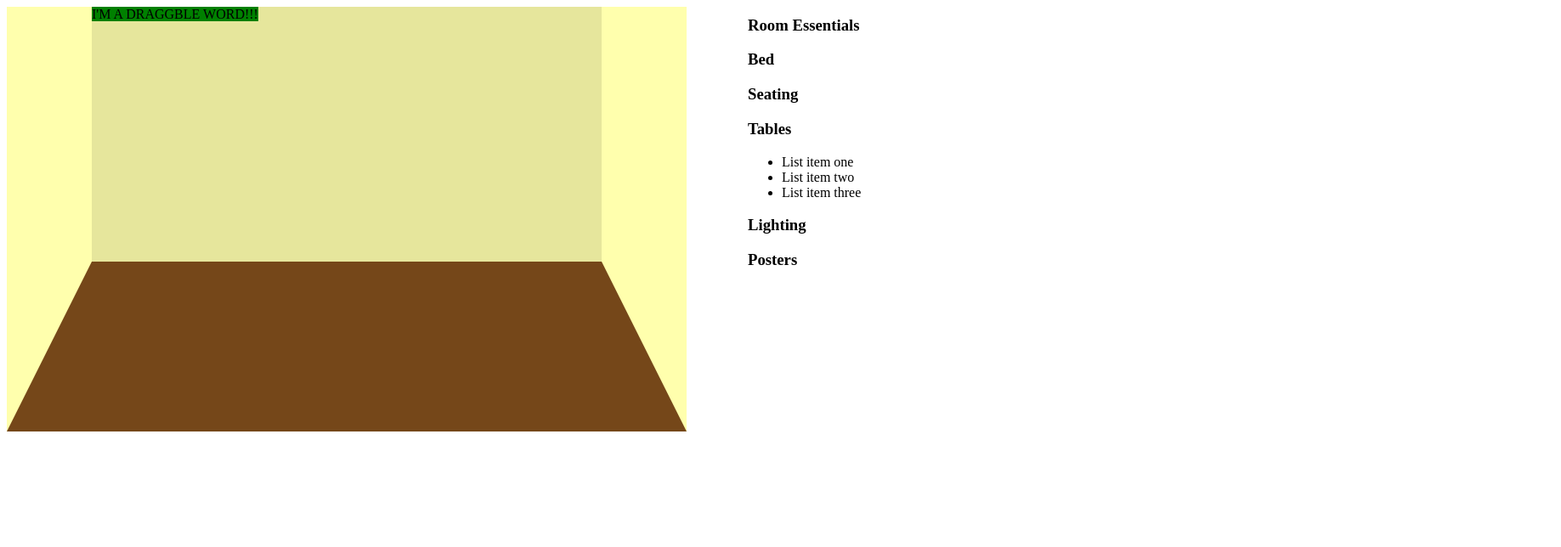
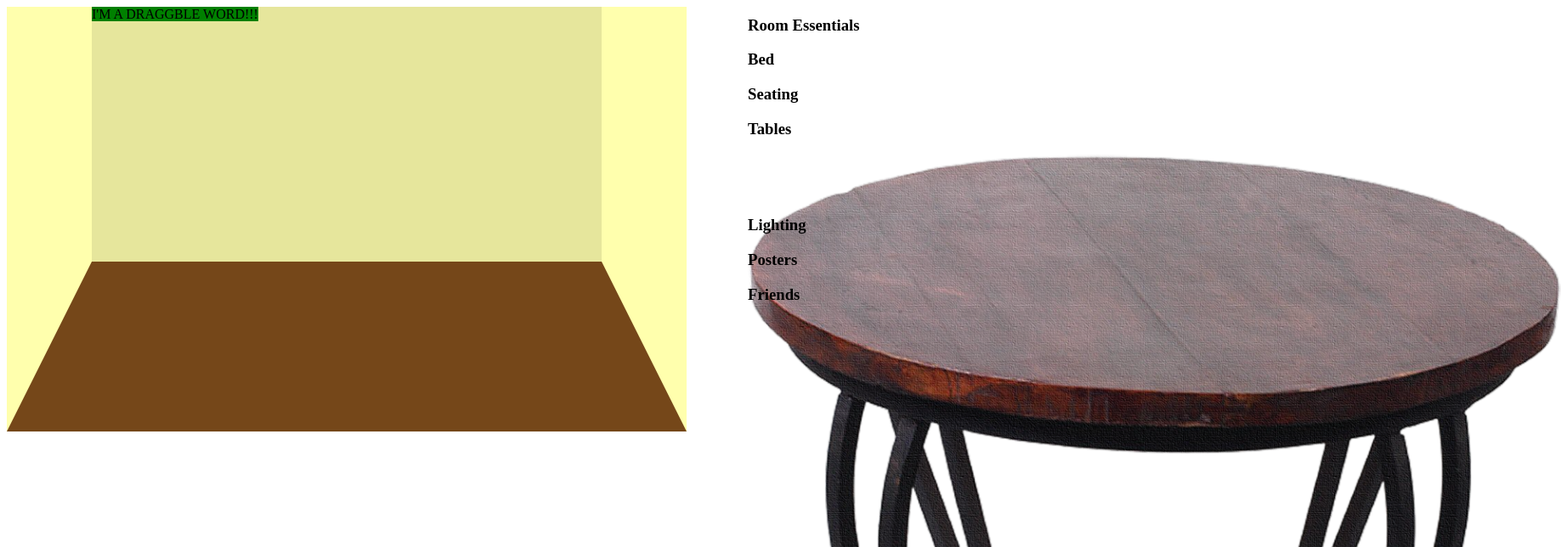
Before and after one commit to tejak/designyourdorm, a plain HTML site: page index.html in a window 1280 px wide. Both pictures are taken after a click on the tab "Tables". Shown: the top 644 px of the page at 85% size, 1837 px wide, since content can reach past the window. Drawn offline with nearby package versions, Linux system fonts and the light colour scheme.

Commit message:
accordian partly complete

```diff
--- a/index.html
+++ b/index.html
@@ -44,27 +44,31 @@
         </div>
         <h3>Tables</h3>
         <div>
-          <ul>
-            <li>List item one</li>
-            <li>List item two</li>
-            <li>List item three</li>
-          </ul>
+          <span> <img class="item-thumbnail" src="/img/table01.png"/></span>
+          <span> <img class="item-thumbnail" src="/img/table02.png"/></span>
+          <span> <img class="item-thumbnail" src="/img/table03.png"/></span>
+          <span> <img class="item-thumbnail" src="/img/table04.jpg"/></span>
         </div>
         <h3>Lighting</h3>
         <div>
-          <ul>
-            <li>List item one</li>
-            <li>List item two</li>
-            <li>List item three</li>
-          </ul>
+          <span> <img class="item-thumbnail" src="/img/lamp01.png"/></span>
+          <span> <img class="item-thumbnail" src="/img/lamp02.png"/></span>
+          <span> <img class="item-thumbnail" src="/img/lamp03.png"/></span>
+          <span> <img class="item-thumbnail" src="/img/lamp04.png"/></span>
+          <span> <img class="item-thumbnail" src="/img/lamp05.png"/></span>
         </div>
         <h3>Posters</h3>
         <div>
-        <ul>
-            <li>List item one</li>
-            <li>List item two</li>
-            <li>List item three</li>
-          </ul>
+          <span> <img class="item-thumbnail" src="/img/poster01.jpeg"/></span>
+          <span> <img class="item-thumbnail" src="/img/poster02.jpg"/></span>
+          <span> <img class="item-thumbnail" src="/img/poster03.jpg"/></span>
+          <span> <img class="item-thumbnail" src="/img/poster04.jpeg"/></span>
+        </div>
+        <h3>Friends</h3>
+        <div>
+          <span> <img class="item-thumbnail" src="/img/friend01.gif"/></span>
+          <span> <img class="item-thumbnail" src="/img/friend02.gif"/></span>
+          <span> <img class="item-thumbnail" src="/img/friend03.gif"/></span>
         </div>
       </div>
     </div>
```
